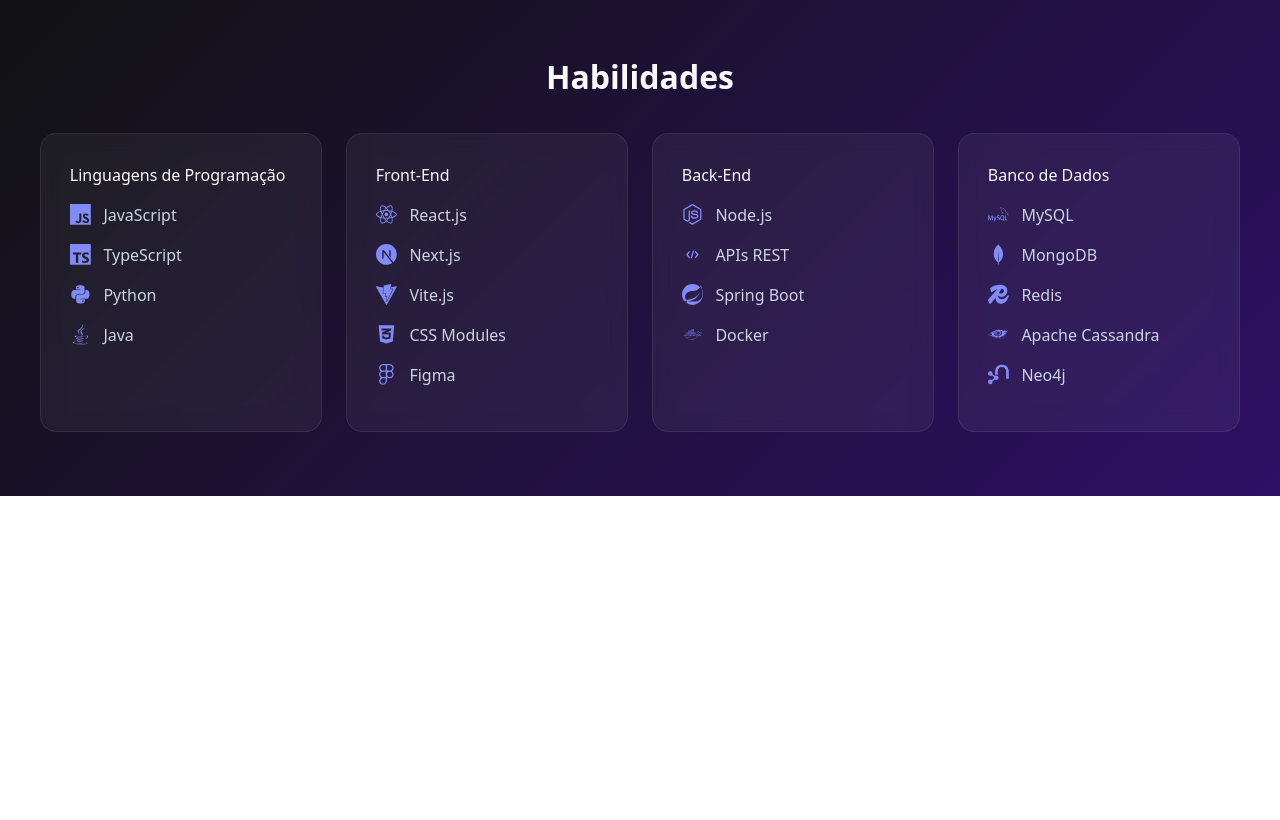
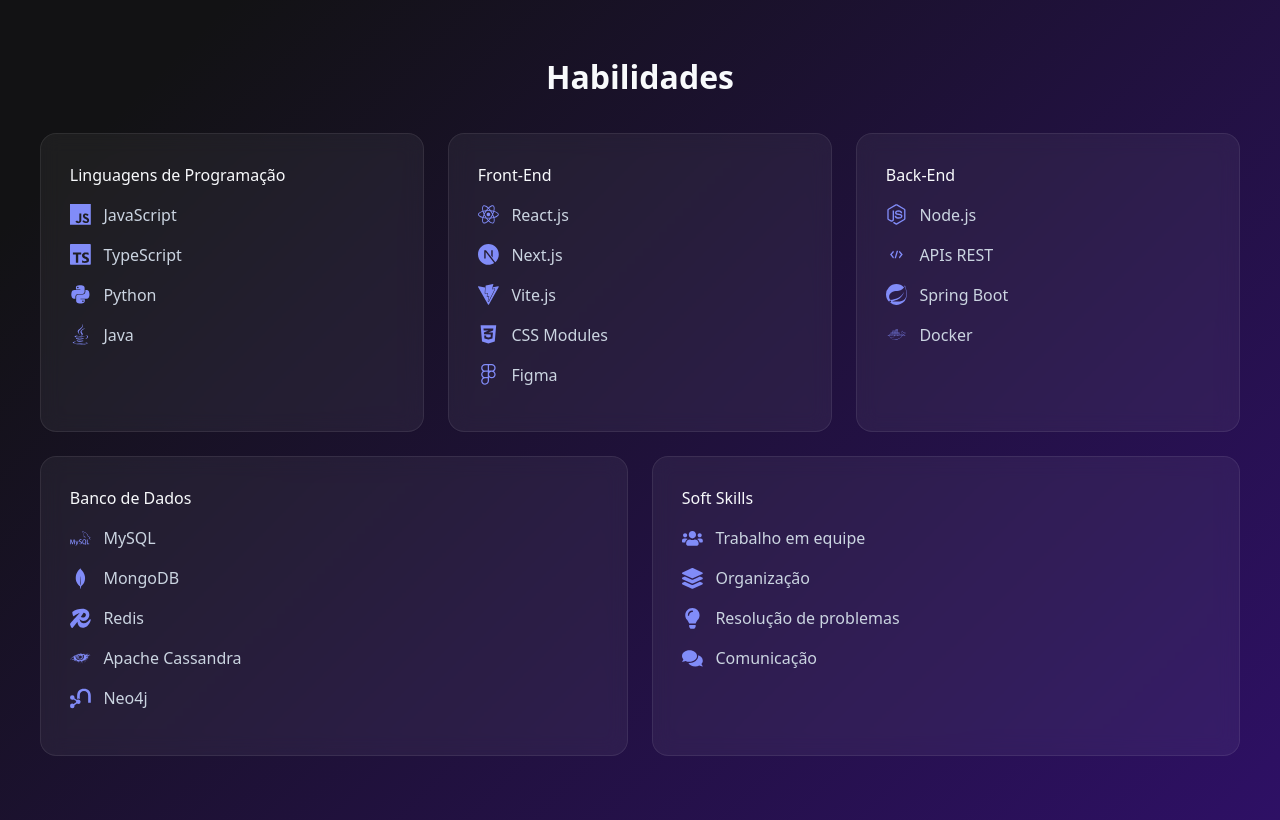
Before and after one commit to vinislvleite/portfoliosakaue, a Next.js app in the folder frontend/: page /introducao in a window 1280 px wide. Shown: the part 1640-2460 px from the top of the page. Before the commit the page ends 2136 px from the top, so only its background shows below. Built offline with nearby package versions, Linux system fonts and the light colour scheme.

Commit message:
feat: Terminando a página de apresentação

```diff
--- a/frontend/src/app/introducao/App.module.css
+++ b/frontend/src/app/introducao/App.module.css
@@ -2,255 +2,213 @@
   position: relative;
   min-height: 100vh;
   padding: 4rem 2rem;
-
   background: linear-gradient(135deg, #121214 50%, #2e1065 100%);
-
   color: #f8fafc;
   font-family: system-ui, -apple-system, sans-serif;
 }
-
 .backContainer {
   position: absolute;
   top: 2rem;
   left: 2rem;
 }
-
 .buttonHome {
   text-decoration: none;
-
   background: transparent;
   color: white;
-
   border: 1px solid #3f3f46;
-
   padding: 0.9rem 1.8rem;
   border-radius: 10px;
-
   font-weight: 600;
-
   transition: all 0.25s ease;
 }
-
 .buttonHome:hover {
   background: rgba(255, 255, 255, 0.05);
   border-color: #71717a;
 }
-
 .content {
   max-width: 1200px;
   margin: 0 auto;
 }
-
 .greeting {
   text-align: center;
-
   font-size: 0.9rem;
   letter-spacing: 0.2rem;
-
   color: #94a3b8;
   text-transform: uppercase;
 }
-
 .title {
   text-align: center;
-
   font-size: 3rem;
   font-weight: 800;
-
   margin: 1rem 0 3rem;
 }
-
 .sectionTitle {
   text-align: center;
-
   font-size: 2rem;
   font-weight: 700;
-
   margin: 4rem 0 2rem;
 }
-
 .cards {
   display: grid;
   grid-template-columns: repeat(2, 1fr);
-
   gap: 1.5rem;
+  align-items: stretch;
 }
-
 .card {
   background: rgba(255, 255, 255, 0.05);
-
   border: 1px solid rgba(255, 255, 255, 0.08);
-
   border-radius: 16px;
-
   padding: 1.8rem;
-
   backdrop-filter: blur(10px);
-
   transition: all 0.25s ease;
+  height: 100%;
+  box-sizing: border-box;
+  display: flex;
+  flex-direction: column;
 }
-
 .card:hover {
   transform: translateY(-5px);
-
   border-color: rgba(99, 102, 241, 0.4);
-
   box-shadow: 0 10px 30px rgba(79, 70, 229, 0.15);
 }
-
 .card h2 {
   margin-bottom: 1rem;
 }
-
 .card p {
   color: #cbd5e1;
   line-height: 1.7;
+  flex: 1;
 }
-
 .timeline {
   position: relative;
-
   max-width: 900px;
   margin: 0 auto;
 }
-
 .timeline::before {
   content: "";
-
   position: absolute;
-
   left: 15px;
   top: 0;
   bottom: 0;
-
   width: 2px;
-
   background: rgba(99, 102, 241, 0.4);
 }
-
 .timelineItem {
   display: flex;
   gap: 1.5rem;
-
   margin-bottom: 2rem;
-
   position: relative;
 }
-
 .circle {
   width: 32px;
   height: 32px;
-
   min-width: 32px;
-
   border-radius: 50%;
-
   background: #6366f1;
-
   border: 4px solid #121214;
-
   z-index: 2;
 }
-
 .timelineContent {
   width: 100%;
-
   background: rgba(255, 255, 255, 0.05);
-
   border: 1px solid rgba(255, 255, 255, 0.08);
-
   border-radius: 16px;
-
   padding: 1.5rem;
 }
-
 .periodo {
   color: #818cf8;
-
   font-weight: 600;
-
   display: inline-block;
-
   margin-bottom: 0.75rem;
 }
-
 .infoGrid {
   display: grid;
-
   grid-template-columns: 2fr 1fr;
-
   gap: 1.5rem;
+  align-items: stretch;
+}
+.skillsGrid {
+  display: grid;
+  grid-template-columns: repeat(3, 1fr);
+  gap: 1.5rem;
+  align-items: stretch;
 }
 
-.skillsGrid {
-  display: grid;
-
-  grid-template-columns: repeat(4, 1fr);
-
-  gap: 1.5rem;
+.skillsGrid .card:nth-child(4),
+.skillsGrid .card:nth-child(5) {
+  grid-column: span 1;
 }
 
-.softSkills {
-  max-width: 700px;
-  margin: 0 auto;
+.skillsGrid:has(.card:nth-child(5)) {
+  grid-template-columns: repeat(6, 1fr);
 }
 
+.skillsGrid .card:nth-child(1),
+.skillsGrid .card:nth-child(2),
+.skillsGrid .card:nth-child(3) {
+  grid-column: span 2;
+}
+
+.skillsGrid .card:nth-child(4),
+.skillsGrid .card:nth-child(5) {
+  grid-column: span 3;
+}
 .list {
   margin: 0;
   padding-left: 1.2rem;
+  flex: 1;
 }
-
 .list li {
   color: #cbd5e1;
   line-height: 1.8;
   margin-bottom: 0.75rem;
 }
-
 .techList {
   list-style: none;
   padding: 0;
   margin: 0;
+  flex: 1;
 }
-
 .techList li {
   display: flex;
   align-items: center;
   gap: 0.8rem;
-
   color: #cbd5e1;
-
   margin-bottom: 1rem;
-
   transition: all 0.2s ease;
 }
-
 .techList li:hover {
   transform: translateX(5px);
 }
-
 .techList svg {
   font-size: 1.3rem;
   color: #818cf8;
   flex-shrink: 0;
 }
-
 @media (max-width: 992px) {
   .skillsGrid {
     grid-template-columns: repeat(2, 1fr);
   }
+  .skillsGrid .card:last-child {
+    grid-column: auto;
+    max-width: 100%;
+    margin: 0;
+  }
 }
-
 @media (max-width: 768px) {
   .cards,
   .infoGrid,
   .skillsGrid {
     grid-template-columns: 1fr;
   }
-
+  .skillsGrid .card:last-child {
+    grid-column: auto;
+    max-width: 100%;
+    margin: 0;
+  }
   .title {
     font-size: 2.2rem;
   }
-
   .backContainer {
     top: 1rem;
     left: 1rem;
--- a/frontend/src/app/introducao/page.jsx
+++ b/frontend/src/app/introducao/page.jsx
@@ -11,6 +11,10 @@
   FaJava,
   FaCss3Alt,
   FaFigma,
+  FaUsers,
+  FaLayerGroup,
+  FaLightbulb,
+  FaComments,
 } from "react-icons/fa";
 
 import {
@@ -265,6 +269,15 @@
               </li>
             </ul>
           </div>
+          <div className={styles.card}>
+          <h2>Soft Skills</h2>
+          <ul className={styles.techList}>
+            <li><FaUsers /><span>Trabalho em equipe</span></li>
+            <li><FaLayerGroup /><span>Organização</span></li>
+            <li><FaLightbulb /><span>Resolução de problemas</span></li>
+            <li><FaComments /><span>Comunicação</span></li>
+          </ul>
+        </div>
           </div>
         </div>
     </main>
```
